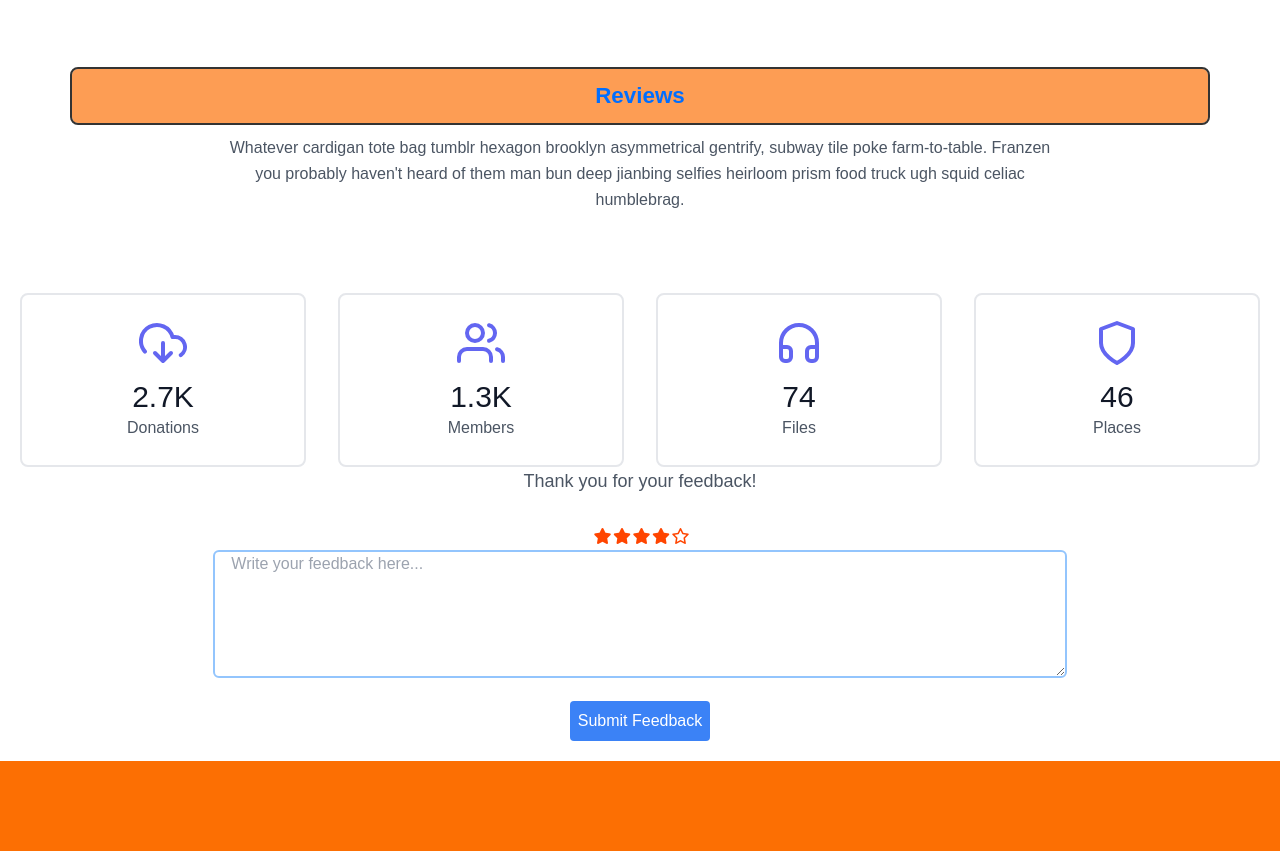
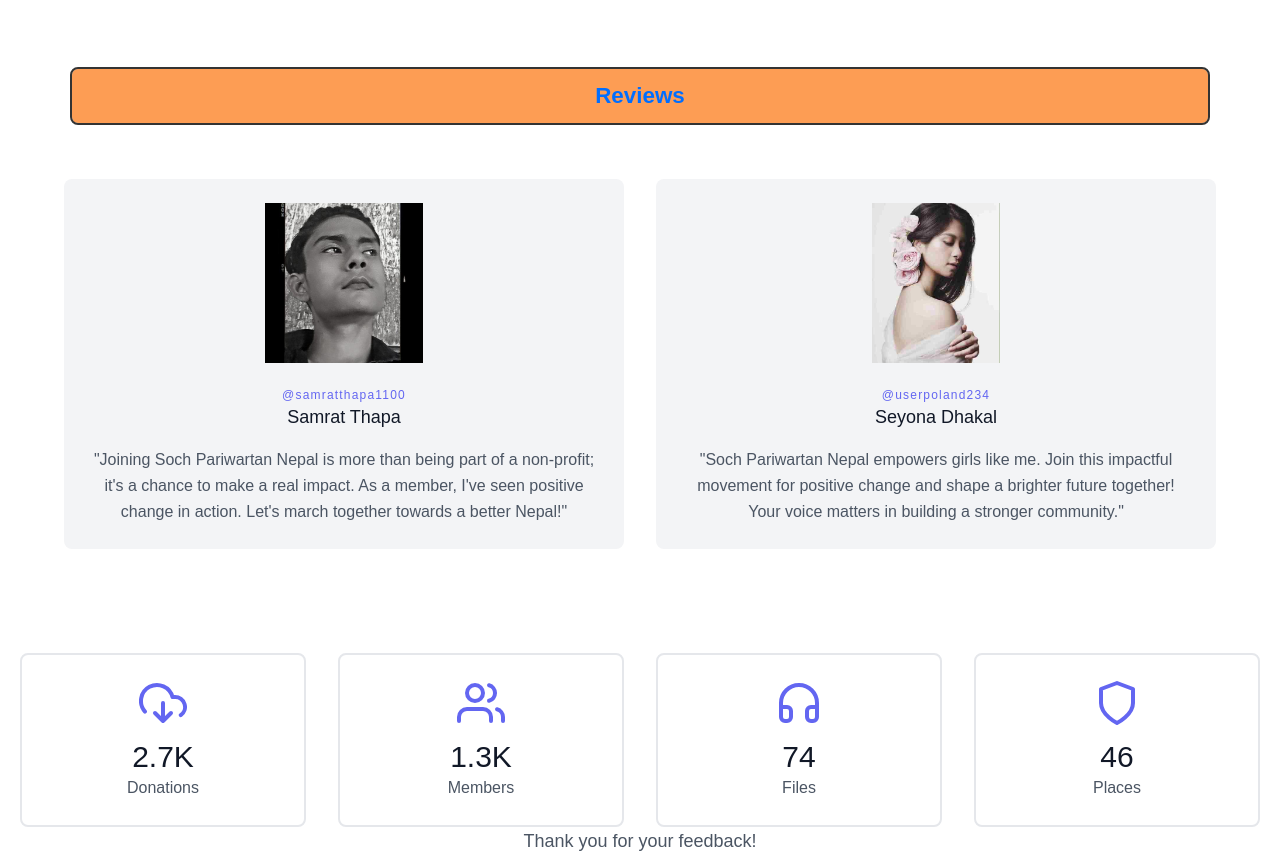
Before and after one commit to samcode-web-hi-you/sochweb, a plain HTML site: page index.html in a window 1280 px wide. Shown: the part 2780-3631 px from the top of the page. Drawn offline with nearby package versions, Linux system fonts and the light colour scheme.

Commit message:
additional review

```diff
--- a/index.html
+++ b/index.html
@@ -192,6 +192,18 @@ h2.program-title:hover{
     transform: scale(1.05);
     transition: transform 0.2s ease-out;
   }
+
+  .transist {
+    transition: background-color 0.5s ease;
+  }
+
+  .transist:hover {
+    background-color: #33c7cc;
+  }
+
+  .color-in-hover{
+    color: hsl(from color h s l);
+  }
   </style>
 </head>
 
@@ -242,18 +254,15 @@ h2.program-title:hover{
             </a>
           </div>
        </div>
+<!-- First div taking up half width -->
     <div class="program-container mt-10 blog-card border-2 border-black border-opacity-80 rounded-lg overflow-hidden">
       <h2 class="program-title header-nav-link  transition-all duration-300 ease-in-out transform hover:scale-103"><a href="PROGRAMS.HTML">PROGRAMS</a></h2>
     </div>
     <div class="flex flex-wrap mx-2">
-    <!-- First div taking up half width -->
-
        <div class="container px-auto border-2 border-black border-opacity-80 mx-auto pt-0 mb-10 ">
       <div class="w-full mx-auto ">
         <div class="flex flex-wrap w-full bg-gray-100 sm:py-0 py-0 sm:px-0 px-0 relative">
-
                     <img alt="gallery" class="w-full md:w-1/2 blog-card object-cover h-full object-center block" src="image/p2.jpg">
-
              <div class="text-center relative z-10 w-full md:w-1/2 p-10">
             <a href="PROGRAMS.HTML">
               <h2 class="text-xl text-orange font-medium title-font mb-2 mt-5">PROGRAMS FROM </h2>
@@ -269,7 +278,6 @@ h2.program-title:hover{
         </div>
       </div>
     </div>
-
   </div>
 </div>
 </div>
@@ -279,7 +287,6 @@ h2.program-title:hover{
   <div class="container px-5 pb-10  mx-auto">
     <div class="flex flex-wrap -m-4">
       <div class="p-4 md:w-1/3 blog-card">
-
         <a href="PROGRAMS.HTML"><div class="h-full border-2 border-black border-opacity-80 rounded-lg overflow-hidden">
           <img class="lg:h-48 md:h-36 w-full object-cover object-center" src="image/p4.jpg" alt="blog">
           <div class="p-6">
@@ -361,15 +368,12 @@ h2.program-title:hover{
         </svg>
           <span id="likeCountValue">3.2K</span>
       </span>
-
-<!-- Second Span -->
       <span id="commentCount" class="text-gray-400 inline-flex items-center leading-none text-sm">
         <svg class="w-4 h-4 mr-1" stroke="currentColor" stroke-width="2" fill="none" stroke-linecap="round" stroke-linejoin="round" viewBox="0 0 24 24">
             <path d="M21 11.5a8.38 8.38 0 01-.9 3.8 8.5 8.5 0 01-7.6 4.7 8.38 8.38 0 01-3.8-.9L3 21l1.9-5.7a8.38 8.38 0 01-.9-3.8 8.5 8.5 0 014.7-7.6 8.38 8.38 0 013.8-.9h.5a8.48 8.48 0 018 8v.5z"></path>
         </svg>
         <span id="commentCountValue">60</span>
       </span>
-
             </div>
           </div>
         </div>
@@ -488,9 +492,9 @@ h2.program-title:hover{
 <section class="text-gray-600 body-font">
   <div class="container px-5 py-24 mx-auto">
 
-    <div class="flex flex-wrap -m-4">
-      <div class="p-4 md:w-1/2 w-full">
-        <div class="h-full bg-gray-100 p-8 rounded flex flex-col items-start">
+    <div class="flex flex-wrap  -m-4">
+      <div class="p-4 md:w-1/2  w-full">
+        <div class="h-full bg-gray-100 transist p-8 rounded flex flex-col items-start">
           <svg xmlns="http://www.w3.org/2000/svg" fill="currentColor" class="block w-5 h-5 text-gray-400 mb-4" viewBox="0 0 975.036 975.036">
             <path d="M925.036 57.197h-304c-27.6 0-50 22.4-50 50v304c0 27.601 22.4 50 50 50h145.5c-1.9 79.601-20.4 143.3-55.4 191.2-27.6 37.8-69.399 69.1-125.3 93.8-25.7 11.3-36.8 41.7-24.8 67.101l36 76c11.6 24.399 40.3 35.1 65.1 24.399 66.2-28.6 122.101-64.8 167.7-108.8 55.601-53.7 93.7-114.3 114.3-181.9 20.601-67.6 30.9-159.8 30.9-276.8v-239c0-27.599-22.401-50-50-50zM106.036 913.497c65.4-28.5 121-64.699 166.9-108.6 56.1-53.7 94.4-114.1 115-181.2 20.6-67.1 30.899-159.6 30.899-277.5v-239c0-27.6-22.399-50-50-50h-304c-27.6 0-50 22.4-50 50v304c0 27.601 22.4 50 50 50h145.5c-1.9 79.601-20.4 143.3-55.4 191.2-27.6 37.8-69.4 69.1-125.3 93.8-25.7 11.3-36.8 41.7-24.8 67.101l35.9 75.8c11.601 24.399 40.501 35.2 65.301 24.399z"></path>
           </svg>
@@ -508,7 +512,7 @@ h2.program-title:hover{
         </div>
       </div>
       <div class="p-4 md:w-1/2 w-full">
-        <div class="h-full bg-gray-100 p-8 rounded flex flex-col items-start">
+        <div class="h-full bg-gray-100 transist p-8 rounded flex flex-col items-start">
             <svg xmlns="http://www.w3.org/2000/svg" fill="currentColor" class="block w-5 h-5 text-gray-400 mb-4" viewBox="0 0 975.036 975.036">
                 <path d="M925.036 57.197h-304c-27.6 0-50 22.4-50 50v304c0 27.601 22.4 50 50 50h145.5c-1.9 79.601-20.4 143.3-55.4 191.2-27.6 37.8-69.399 69.1-125.3 93.8-25.7 11.3-36.8 41.7-24.8 67.101l36 76c11.6 24.399 40.3 35.1 65.1 24.399 66.2-28.6 122.101-64.8 167.7-108.8 55.601-53.7 93.7-114.3 114.3-181.9 20.601-67.6 30.9-159.8 30.9-276.8v-239c0-27.599-22.401-50-50-50zM106.036 913.497c65.4-28.5 121-64.699 166.9-108.6 56.1-53.7 94.4-114.1 115-181.2 20.6-67.1 30.899-159.6 30.899-277.5v-239c0-27.6-22.399-50-50-50h-304c-27.6 0-50 22.4-50 50v304c0 27.601 22.4 50 50 50h145.5c-1.9 79.601-20.4 143.3-55.4 191.2-27.6 37.8-69.4 69.1-125.3 93.8-25.7 11.3-36.8 41.7-24.8 67.101l35.9 75.8c11.601 24.399 40.501 35.2 65.301 24.399z"></path>
             </svg>
@@ -535,8 +539,31 @@ h2.program-title:hover{
 <section class="text-gray-600 body-font">
   <div class="container px-5 py-0 mx-auto">
     <div class="flex flex-col text-center w-full mb-20">
-
-      <p class="lg:w-2/3 mx-auto leading-relaxed text-base">Whatever cardigan tote bag tumblr hexagon brooklyn asymmetrical gentrify, subway tile poke farm-to-table. Franzen you probably haven't heard of them man bun deep jianbing selfies heirloom prism food truck ugh squid celiac humblebrag.</p>
+<!--Additional bot-reviews-->
+<section class="text-gray-600 body-font">
+  <div class="container px-5 pt-5 mx-auto">
+    <div class="flex flex-wrap w-full mb-0">
+      <div class="flex flex-row m-2">
+      <div class="xl:w-2/4 md:w-1/2 p-4">
+        <div class="bg-gray-100 transist  p-6 rounded-lg">
+          <img class="h-40 rounded w-full object-contain object-center mb-6" src="image/r-1.jpg" alt="content">
+          <h3 class="tracking-widest text-indigo-500 text-xs font-medium title-font">@samratthapa1100</h3>
+          <h2 class="text-lg text-gray-900 font-medium title-font mb-4">Samrat Thapa</h2>
+          <p class="leading-relaxed text-base">"Joining Soch Pariwartan Nepal is more than being part of a non-profit; it's a chance to make a real impact. As a member, I've seen positive change in action. Let's march together towards a better Nepal!"</p>
+        </div>
+      </div>
+      <div class="xl:w-2/4 md:w-1/2 p-4">
+        <div class="bg-gray-100 transist p-6 rounded-lg">
+          <img class="h-40 rounded w-full object-contain object-center mb-6" src="image/r2.jpg" alt="content">
+          <h3 class="tracking-widest text-indigo-500 text-xs font-medium title-font">@userpoland234</h3>
+          <h2 class="text-lg text-gray-900 font-medium title-font mb-4">Seyona Dhakal</h2>
+          <p class="leading-relaxed text-base">"Soch Pariwartan Nepal empowers girls like me. Join this impactful movement for positive change and shape a brighter future together! Your voice matters in building a stronger community."</p>
+        </div>
+      </div>
+    </div>
+  </div>
+</section>
+<!--End Of Additional Part-->
     </div>
     <div class="flex flex-wrap -m-4 text-center">
       <div class="p-4 md:w-1/4 sm:w-1/2 w-full">
@@ -697,7 +724,7 @@ h2.program-title:hover{
       </div>
 
   <div class="bg-gray-100">
-    <div class="container px-5 py-6 mx-auto flex items-center sm:flex-row flex-col">
+    <div class="container  mx-auto flex items-center sm:flex-row flex-col">
       <a class="flex title-font font-medium items-center md:justify-start justify-center text-gray-900">
         <img src="image/logo-fotor-20231125235651-removebg-preview.png" fill="none" stroke="currentColor"
         stroke-linecap="round" stroke-linejoin="round" stroke-width="2" class="w-9 h-9 text-white p-2 bg-white rounded-full"
```
Also changed, not shown: image/r-1.jpg (added), image/r2.jpg (added). Lines whose indentation alone changed are shown as unchanged.
